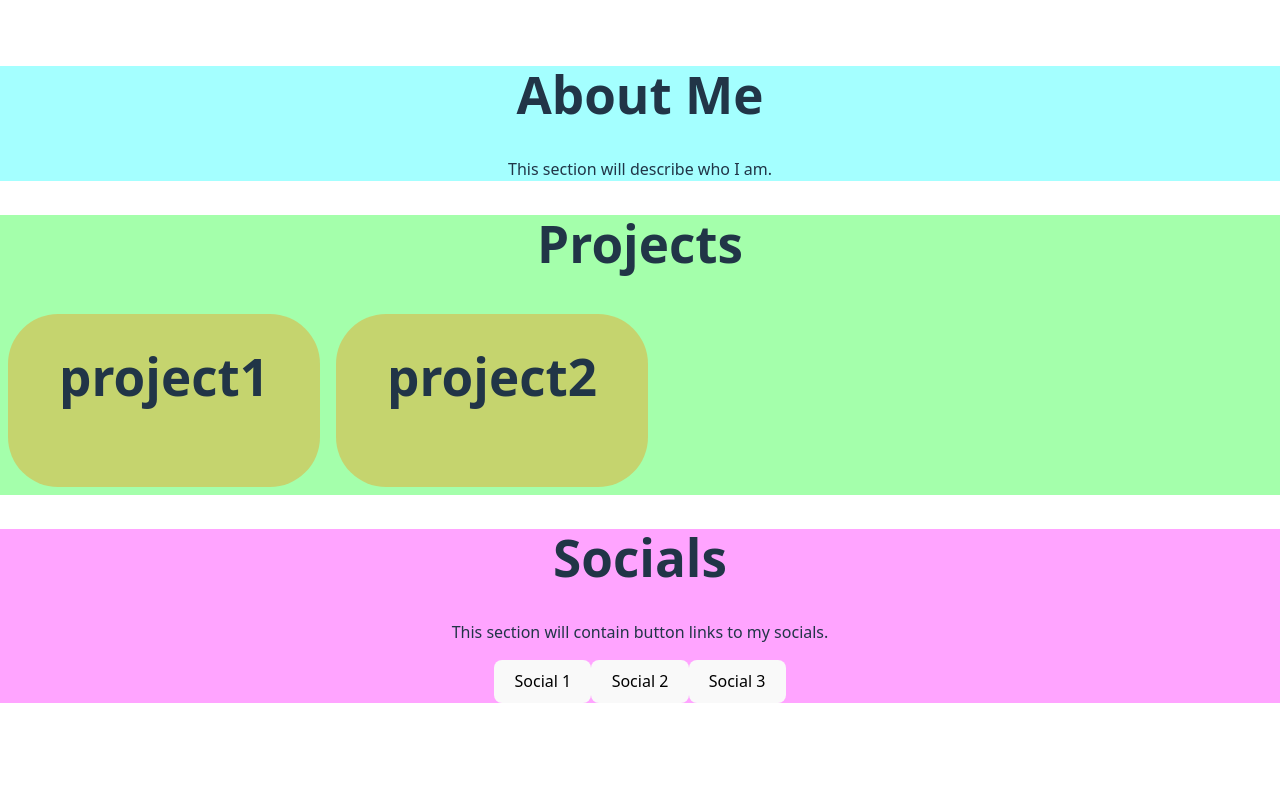
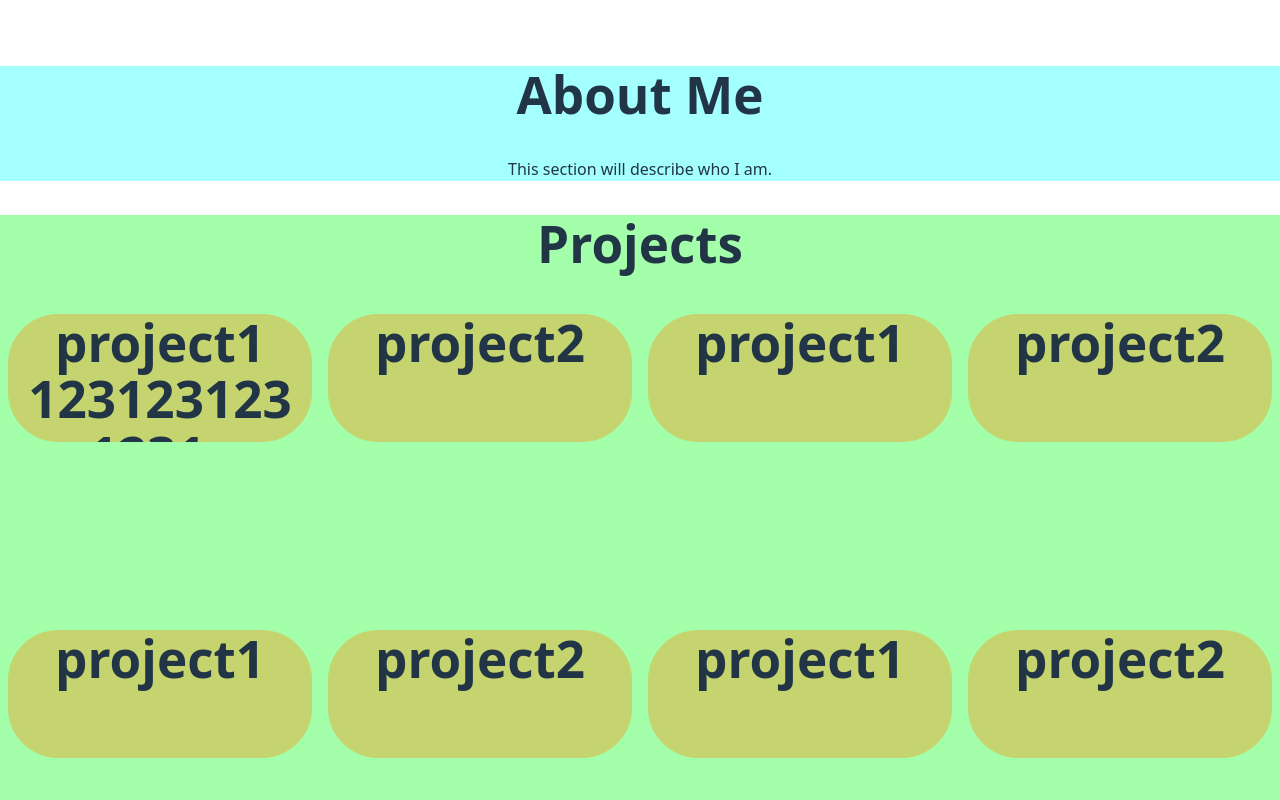
Before and after one commit to Ohwelleh/Project-Portfolio-Website, a React (Vite) app in the folder frontend/: page / in a window 1280 px wide. Shown: the top 800 px of the page. Built offline with nearby package versions, Linux system fonts and the light colour scheme.

Commit message:
Got the expanding divs working correctly

```diff
--- a/frontend/src/css/ProjectCard.css
+++ b/frontend/src/css/ProjectCard.css
@@ -1,20 +1,25 @@
 .project-card{
     background-color: hsla(32, 100%, 50%, 0.356);
     max-width: 40rem;
+    max-height: 8rem;
     border-radius: 50px;
     cursor: pointer;
-    flex: 0.5;
+    overflow: hidden;
+    margin-bottom: 2rem;
+    transition: max-height 0.25s ease-in;
 }
 .project-card-grid{
-    margin: 1rem;
+    margin-top: 3rem;
+
     padding: 1rem;
-    display: grid;
-    grid-template-rows: 0fr;
-}
-.project-card-grid > div{
     overflow: hidden;
 }
+.project-card > h1{
+    margin-bottom: 0;
+    margin-top: 0;
+}
 
-.project-card-grid:hover{
-    grid-template-rows: 1fr;
+.project-card:hover{
+    max-height: 500px;
+    transition: max-height 0.25s ease-in;
 }
--- a/frontend/src/css/Projects.css
+++ b/frontend/src/css/Projects.css
@@ -1,11 +1,13 @@
 .project-container{
     background-color: hsla(125, 100%, 50%, 0.356);
     width: 100%;
+    height: 125vh;
 }
 
 .projects{
     display: grid;
-    grid-template-columns: repeat(auto-fit, minmax(300px, 0.25fr));
+    grid-template-columns: repeat(4, 0.25fr);
+    grid-template-rows: 300px 300px 300px;
     gap: 1rem;
     padding: 0.5rem;
 
--- a/frontend/src/data/ProjectData.json
+++ b/frontend/src/data/ProjectData.json
@@ -3,7 +3,7 @@
    [
         {
             "id": 0,
-            "name": "project1",
+            "name": "project1 123123123 1231s adadasdada ",
             "social":[
                 {
                     "socialName": "name1",
@@ -22,6 +22,116 @@
                 }
             ],
             "description": "This is project 2"
+        },
+        {
+            "id": 2,
+            "name": "project1",
+            "social":[
+                {
+                    "socialName": "name1",
+                    "socialLink": "1231"
+                }
+            ],
+            "description": "This is project 1"
+        },
+        {
+            "id": 3,
+            "name": "project2",
+            "social":[
+                {
+                    "socialName": "name3",
+                    "socialLink": "FAKE"
+                }
+            ],
+            "description": "This is project 2"
+        },
+        {
+            "id": 4,
+            "name": "project1",
+            "social":[
+                {
+                    "socialName": "name1",
+                    "socialLink": "1231"
+                }
+            ],
+            "description": "This is project 1"
+        },
+        {
+            "id": 5,
+            "name": "project2",
+            "social":[
+                {
+                    "socialName": "name3",
+                    "socialLink": "FAKE"
+                }
+            ],
+            "description": "This is project 2"
+        },
+        {
+            "id": 6,
+            "name": "project1",
+            "social":[
+                {
+                    "socialName": "name1",
+                    "socialLink": "1231"
+                }
+            ],
+            "description": "This is project 1"
+        },
+        {
+            "id": 7,
+            "name": "project2",
+            "social":[
+                {
+                    "socialName": "name3",
+                    "socialLink": "FAKE"
+                }
+            ],
+            "description": "This is project 2"
+        },
+        {
+            "id": 8,
+            "name": "project1",
+            "social":[
+                {
+                    "socialName": "name1",
+                    "socialLink": "1231"
+                }
+            ],
+            "description": "This is project 1"
+        },
+        {
+            "id": 9,
+            "name": "project2",
+            "social":[
+                {
+                    "socialName": "name3",
+                    "socialLink": "FAKE"
+                }
+            ],
+            "description": "This is project 2"
+        },
+        {
+            "id": 10,
+            "name": "project1",
+            "social":[
+                {
+                    "socialName": "name1",
+                    "socialLink": "1231"
+                }
+            ],
+            "description": "This is project 1"
+        },
+        {
+            "id": 11,
+            "name": "project2",
+            "social":[
+                {
+                    "socialName": "name3",
+                    "socialLink": "FAKE"
+                }
+            ],
+            "description": "This is project 2"
         }
    ]
 }
--- a/frontend/src/helper-components/ProjectCard.tsx
+++ b/frontend/src/helper-components/ProjectCard.tsx
@@ -8,6 +8,7 @@ import type { Project } from "../custom types/Project";
 import "../css/ProjectCard.css";
 
 function ProjectCard({ project }: { project: Project }) {
+  // TODO: Longer name push the information and button past container. Figure out how to adjust the name text
   return (
     <div key={project.id} className="project-card">
       <h1>{project.name}</h1>
```
